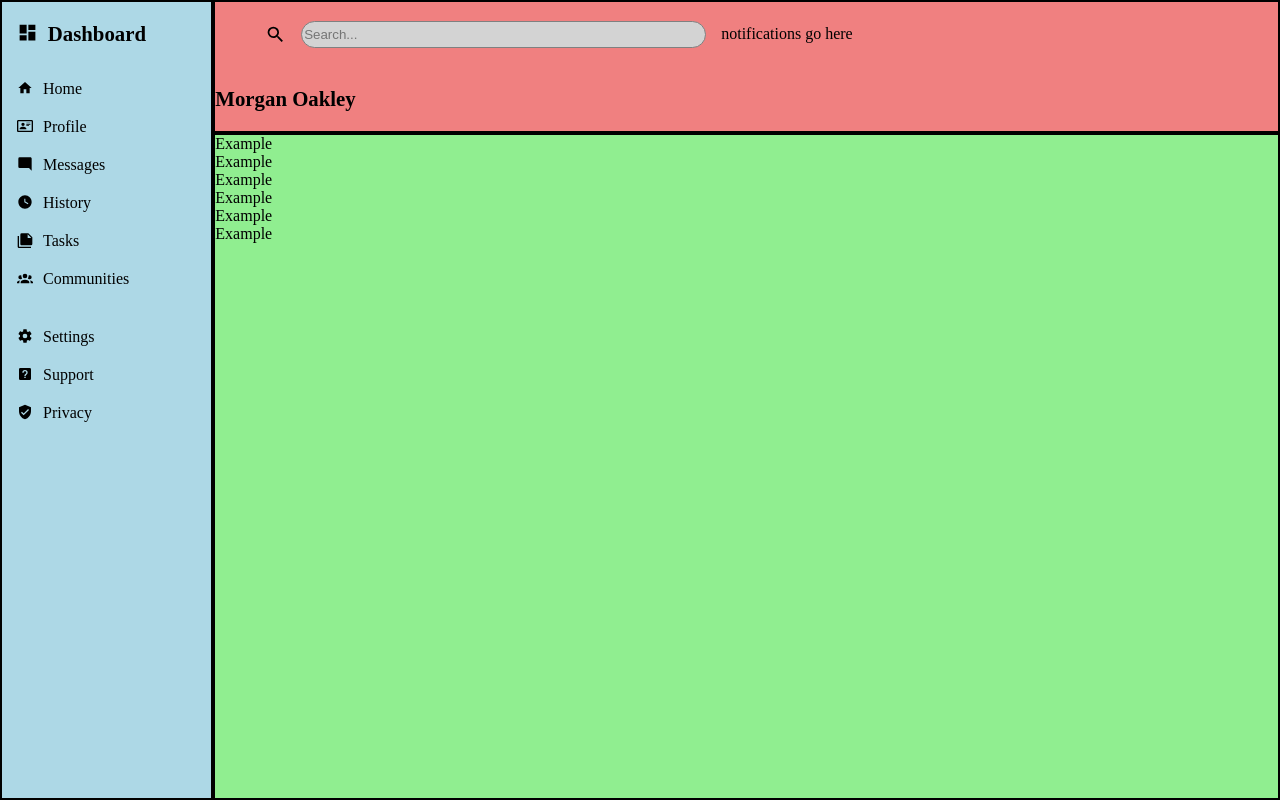
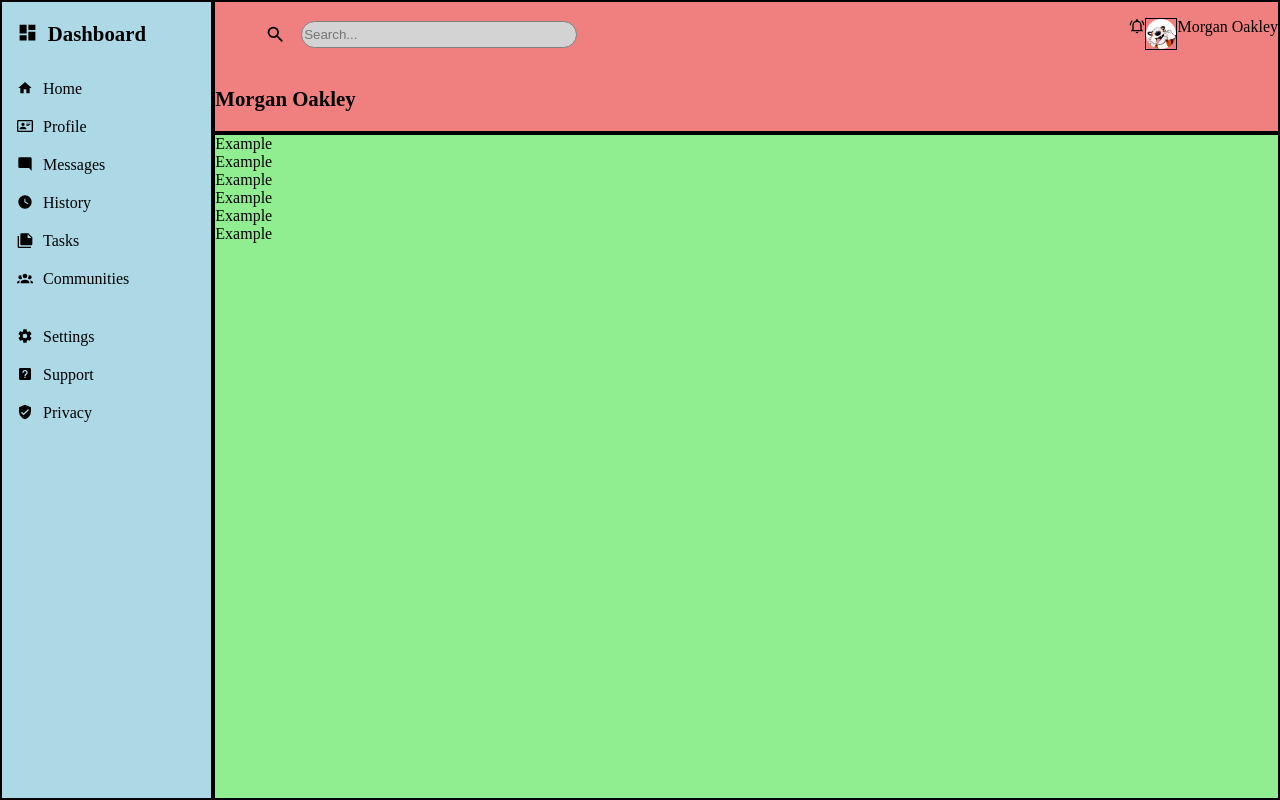
Before and after one commit to zwhahn/admin_dashboard, a plain HTML site: page index.html in a window 1280 px wide. Drawn offline with Linux system fonts and the light colour scheme.

Commit message:
Add profile_center and avatar
Use flex-end to justify profile_center to right side

```diff
--- a/index.html
+++ b/index.html
@@ -13,8 +13,10 @@
                 <img class="icon_header"
                     src="./icons/magnify.svg"/>
                 <input id="search_bar" type="text" placeholder="Search...">
-                <div class="notification">
-                    notifications go here
+                <div class="profile_center">
+                    <img class="icon" src="./icons/bell-ring-outline.svg" alt="notifications icon">
+                        <img class="avatar" src="./icons/Avatar.png" alt="Hobbes headshot">
+                        Morgan Oakley
                 </div>
             </div>
             <div class="greeting">
--- a/style.css
+++ b/style.css
@@ -31,6 +31,7 @@ h2 {
 }
 
 .search {
+    width: 100%;
     gap: 15px;
     padding: 0px 0px 0px 50px;
 }
@@ -41,6 +42,18 @@ h2 {
     border: gray solid 1px;
     height: 2em;
     width: 40%;
+}
+
+.profile_center {
+    display: flex;
+    justify-content: flex-end;
+    width: 100%;
+}
+
+.avatar {
+    height: 2em;
+    border: solid black 1px;
+    border-radius: 100%ad ;
 }
 
 .sidebar {
```
